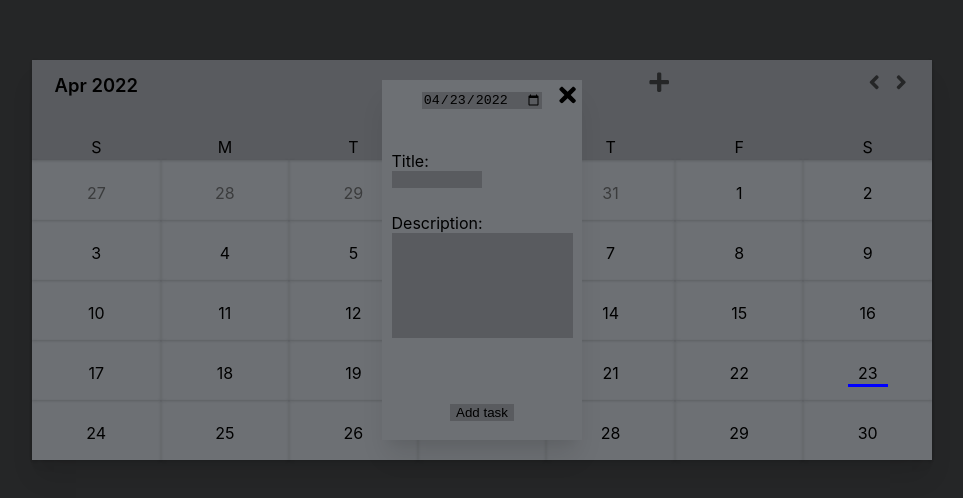
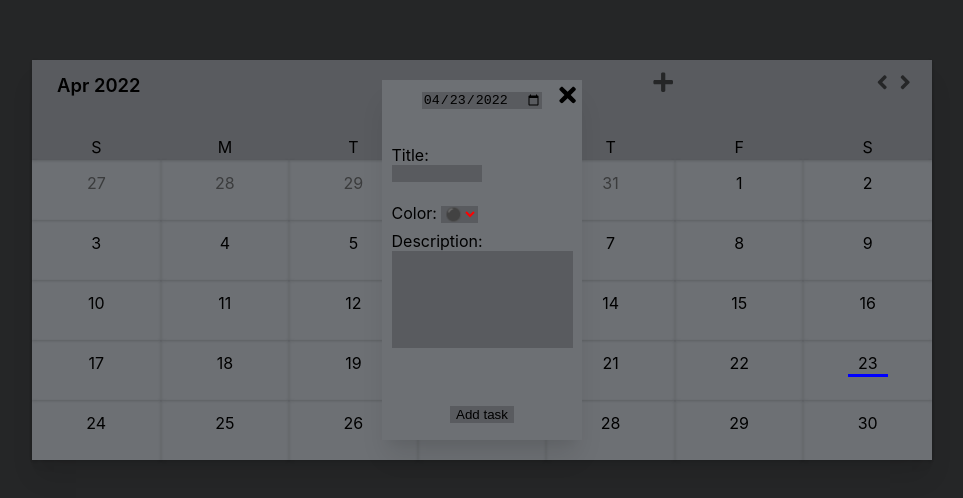
Before and after one commit to vzsoares/Calendar, a Next.js app: page / in a window 1280 px wide. Shown: the part 140-638 px from the top of the page, without its empty margins (158-1121 px from the left). Built offline with nearby package versions, Linux system fonts and the light colour scheme.

Commit message:
fea:add event

```diff
--- a/packages/components/CalendarDays.js
+++ b/packages/components/CalendarDays.js
@@ -12,7 +12,7 @@ export default function CalendarDays() {
     boxShadow:
       "0 1px 3px 0 rgba(0, 0, 0, 0.1), 0 1px 2px 0 rgba(0, 0, 0, 0.06)",
     display: "grid",
-    gridTemplateRows: "5fr 2fr",
+    gridTemplateRows: "5fr 4fr",
     alignItems: "end",
   };
   const calendarDaysContainerStyle = {
@@ -46,6 +46,9 @@ export default function CalendarDays() {
                 }}
               >
                 {events[id].map((e, i) => {
+                  if (i > 2) {
+                    return;
+                  }
                   return (
                     <div
                       key={i}
--- a/packages/components/CalendarNavbar.js
+++ b/packages/components/CalendarNavbar.js
@@ -4,8 +4,14 @@ import { useCalendarContext } from "../features/calendarContext";
 import Modal from "./Modal";
 
 export default function CalendarNavbar() {
-  const { jumpPrevMonth, jumpNextMonth, displayDate, modalState, modalData } =
-    useCalendarContext();
+  const {
+    jumpPrevMonth,
+    jumpNextMonth,
+    displayDate,
+    modalState,
+    modalData,
+    toggleModal,
+  } = useCalendarContext();
   const calendarNavbarStyle = {
     display: "grid",
     gridTemplateRows: "1fr 1fr",
@@ -20,10 +26,8 @@ export default function CalendarNavbar() {
     background: "none",
     color: "#252627",
     cursor: "pointer",
-    marginRight: "0.25rem",
     fontSize: "1.4rem",
   };
-
   return (
     <div className='calendar-navbar-container' style={calendarNavbarStyle}>
       <div
@@ -40,12 +44,13 @@ export default function CalendarNavbar() {
             justifySelf: "center",
             fontSize: "1.15rem",
             fontWeight: "600",
+            paddingLeft: "5px",
           }}
         >
           {displayDate.toDateString().slice(4, 7)} {displayDate.getFullYear()}
         </div>
         <div className='calendar-add-control' style={{ justifySelf: "end" }}>
-          <button style={buttonStyle}>
+          <button style={buttonStyle} onClick={() => toggleModal()}>
             <FaPlus />
           </button>
           {modalState && <Modal data={modalData} />}
--- a/packages/components/Modal.js
+++ b/packages/components/Modal.js
@@ -1,13 +1,28 @@
 import React, { useState } from "react";
-import { FaTimes } from "react-icons/fa";
+import { FaTimes, FaSquareFull } from "react-icons/fa";
+import { useCalendarContext } from "../features/calendarContext";
 
 export default function Modal({ data }) {
+  const { toggleModal, addEvent, getDayId } = useCalendarContext();
   const [date, setDate] = useState(new Date(data.data));
   const [inputDate, setInputDate] = useState(
     `${date.getFullYear()}-${
       date.getMonth() + 1 < 10 ? `0${date.getMonth() + 1}` : date.getMonth() + 1
     }-${date.getDate() < 10 ? `0${date.getDate()}` : date.getDate()}`
   );
+  const [color, setColor] = useState("red");
+  const [description, setDescription] = useState("");
+  const [title, setTitle] = useState("");
+  // logic
+  function getDateFromInput() {
+    let ano = inputDate.slice(0, 4);
+    let mes = inputDate.slice(5, 7);
+    let dia = inputDate.slice(8, 10);
+    return new Date(ano, Number(mes) - 1, Number(dia));
+  }
+  // TODO fix modal inputs
+
+  // components
   function DateInput() {
     return (
       <div className='date-input'>
@@ -30,6 +45,8 @@ export default function Modal({ data }) {
       <div className='title-input' style={{ display: "grid" }}>
         <input
           type='text'
+          value={title}
+          onChange={(e) => setTitle(e.target.value)}
           style={{
             width: "50%",
             justifySelf: "start",
@@ -46,7 +63,10 @@ export default function Modal({ data }) {
       <div className='description-input' style={{ height: "80%" }}>
         <input
           type='text'
+          value={description}
+          name='description-input'
           maxLength='1000'
+          onChange={(e) => setDescription(e.target.value)}
           style={{
             height: "70%",
             backgroundColor: "#595B5F",
@@ -57,6 +77,36 @@ export default function Modal({ data }) {
       </div>
     );
   }
+  function ColorSelect() {
+    return (
+      <select
+        value={color}
+        style={{
+          backgroundColor: "#595B5F",
+          border: "none",
+          padding: "none",
+          cursor: "pointer",
+          color: color,
+        }}
+        onChange={(e) => setColor(e.target.value)}
+      >
+        <option value='red' style={{ color: "red" }}>
+          ⚫
+        </option>
+        <option value='blue' style={{ color: "blue" }}>
+          ⚫
+        </option>
+        <option value='green' style={{ color: "green" }}>
+          ⚫
+        </option>
+        <option value='yellow' style={{ color: "yellow" }}>
+          ⚫
+        </option>
+      </select>
+    );
+  }
+  // end of components
+
   return (
     <main
       style={{
@@ -74,7 +124,7 @@ export default function Modal({ data }) {
         justifyContent: "center",
         alignItems: "start",
         justifyItems: "center",
-        gridTemplateRows: "1fr 1fr 3fr 0.5fr",
+        gridTemplateRows: "1fr 1fr 0.5fr 3fr 0.5fr",
       }}
     >
       <a
@@ -84,6 +134,7 @@ export default function Modal({ data }) {
           fontSize: "1.5rem",
           transform: "translate(-110%, 10%)",
         }}
+        onClick={() => toggleModal()}
       >
         <FaTimes />
       </a>
@@ -98,12 +149,20 @@ export default function Modal({ data }) {
         {"Title:"}
         {<TitleInput />}
       </div>
+      <div className='color-input' style={{ justifySelf: "start" }}>
+        {"Color: "}
+        <ColorSelect />
+      </div>
       <div className='content' style={{ height: "100%" }}>
         {"Description:"}
         {<DescriptionInput />}
       </div>
       <div className='btn-container'>
         <button
+          onClick={() =>
+            addEvent(title, description, color, getDateFromInput().valueOf()) &
+            toggleModal()
+          }
           style={{
             backgroundColor: "#595B5F",
             border: "none",
--- a/packages/features/calendarContext.js
+++ b/packages/features/calendarContext.js
@@ -72,7 +72,11 @@ function CalendarContextProvider({ children }) {
 
   function addEvent(event, description, color, dayID) {
     const newEvent = { event: event, description: description, color: color };
-    setEvents({ ...events, [dayID]: newEvent });
+    setEvents({ ...events, [dayID]: [...(events[dayID] ?? ""), newEvent] });
+  }
+
+  function toggleModal() {
+    setModalState(!modalState);
   }
 
   // exported data
@@ -84,6 +88,9 @@ function CalendarContextProvider({ children }) {
       events,
       modalState,
       modalData,
+      toggleModal,
+      addEvent,
+      getDayId,
       jumpNextMonth,
       jumpPrevMonth,
     };
```
